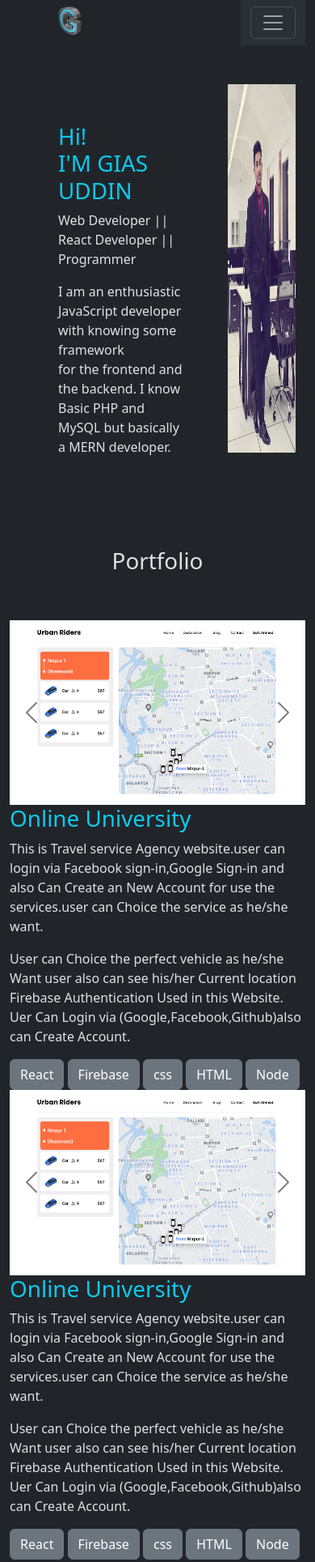
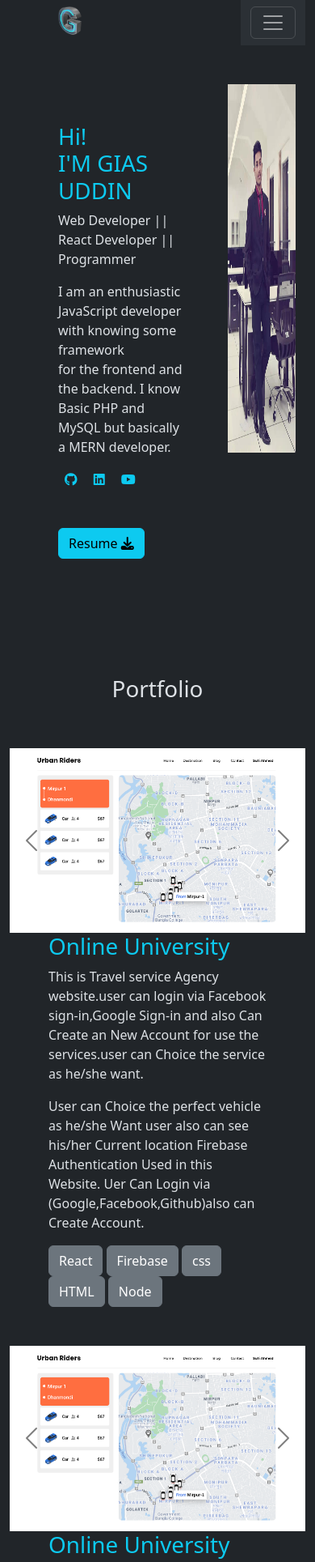
Before and after one commit to sms-Sifat-115/Assignment-1, a plain HTML site: page index.html in a window 390 px wide. Shown: the top 1929 px of the page at 81% size. Drawn offline with nearby package versions, Linux system fonts and the light colour scheme.

Commit message:
Seventh Draft: Updated

```diff
--- a/index.html
+++ b/index.html
@@ -4,6 +4,7 @@
     <meta charset="UTF-8">
     <meta name="viewport" content="width=device-width, initial-scale=1.0">
     <link href="https://cdn.jsdelivr.net/npm/bootstrap@5.3.3/dist/css/bootstrap.min.css" rel="stylesheet" integrity="sha384-QWTKZyjpPEjISv5WaRU9OFeRpok6YctnYmDr5pNlyT2bRjXh0JMhjY6hW+ALEwIH" crossorigin="anonymous">
+    <link rel="stylesheet" href="https://cdnjs.cloudflare.com/ajax/libs/font-awesome/6.5.2/css/all.min.css" integrity="sha512-SnH5WK+bZxgPHs44uWIX+LLJAJ9/2PkPKZ5QiAj6Ta86w+fsb2TkcmfRyVX3pBnMFcV7oQPJkl9QevSCWr3W6A==" crossorigin="anonymous" referrerpolicy="no-referrer" />
     <title>Assignment 1</title>
 </head>
 <body class="bg-dark border-bottom border-body container"  data-bs-theme="dark">
@@ -33,7 +34,7 @@
                         <a class="nav-link active" aria-current="page" href="#">About</a>
                       </li>
                       <li class="px-3">
-                        <button type="button" class="btn btn-info text-light px-3">Resume</button>
+                        <button type="button" class="btn btn-info text-light px-3">Resume <i class="fa-solid fa-download"></i></button>
                       </li>
                     </ul>
                   </div>
@@ -52,7 +53,12 @@
             <div><p>I am an enthusiastic JavaScript developer with knowing some framework <br>for the
                 frontend and the backend. I know Basic PHP and MySQL but basically <br> a MERN
                 developer.</p></div>
-            <div></div>
+            <div class="text-info">
+              <i class="fa-brands fa-github mx-2"></i>
+              <i class="fa-brands fa-linkedin mx-2"></i>
+              <i class="fa-brands fa-youtube mx-2"></i>
+              <button class="btn btn-info my-5">Resume <i class="fa-solid fa-download"></i></button>
+            </div>
         </div>
         <div>
             <img class="img-fluid" style="height: 455px; width: 298px;" src="./Resources/images/gias.jpg" alt="">
@@ -63,7 +69,7 @@
       <div class="text-center py-5">
         <h1>Portfolio</h1>
       </div>
-      <div>
+      <div class="d-lg-flex">
         <div>
           <div id="carouselExampleRide" class="carousel slide" data-bs-ride="true">
             <div class="carousel-inner">
@@ -87,7 +93,7 @@
             </button>
           </div>
         </div>
-        <div>
+        <div class="px-5">
           <div><h1 class="text-info">Online University</h1></div>
           <div><p>This is Travel service Agency website.user can
             login via Facebook sign-in,Google Sign-in and
@@ -111,7 +117,7 @@
           </div>
         </div>
       </div>
-      <div>
+      <div class="d-lg-flex py-5">
         <div>
           <div id="carouselExampleInterval" class="carousel slide" data-bs-ride="carousel">
             <div class="carousel-inner">
@@ -135,7 +141,7 @@
             </button>
           </div>
         </div>
-        <div>
+        <div class="px-5">
           <div><h1 class="text-info">Online University</h1></div>
           <div><p>This is Travel service Agency website.user can
             login via Facebook sign-in,Google Sign-in and
@@ -229,7 +235,11 @@
       <hr class="py-5 w-100">
       <p>Copyright © 2021 | Gias Uddin</p>
       <p>kunming,yunnan,china</p>
-      <div class="py-3"></div>
+      <div class="py-3 text-info">
+        <i class="fa-brands fa-github mx-2"></i>
+        <i class="fa-brands fa-linkedin mx-2"></i>
+        <i class="fa-brands fa-youtube mx-2"></i>
+      </div>
     </footer>
       <script src="https://cdn.jsdelivr.net/npm/bootstrap@5.3.3/dist/js/bootstrap.bundle.min.js" integrity="sha384-YvpcrYf0tY3lHB60NNkmXc5s9fDVZLESaAA55NDzOxhy9GkcIdslK1eN7N6jIeHz" crossorigin="anonymous"></script>
 </body>
```
